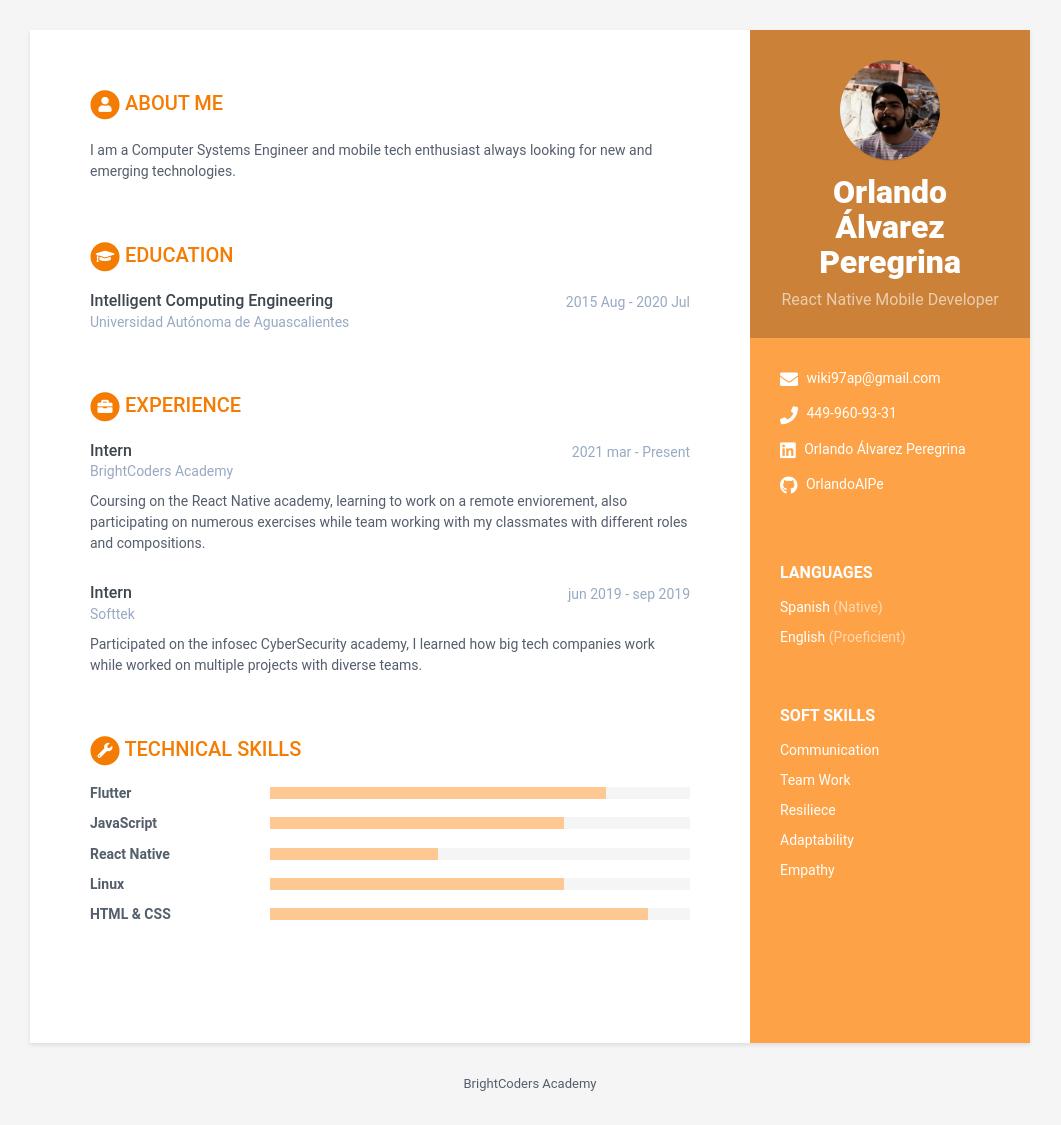
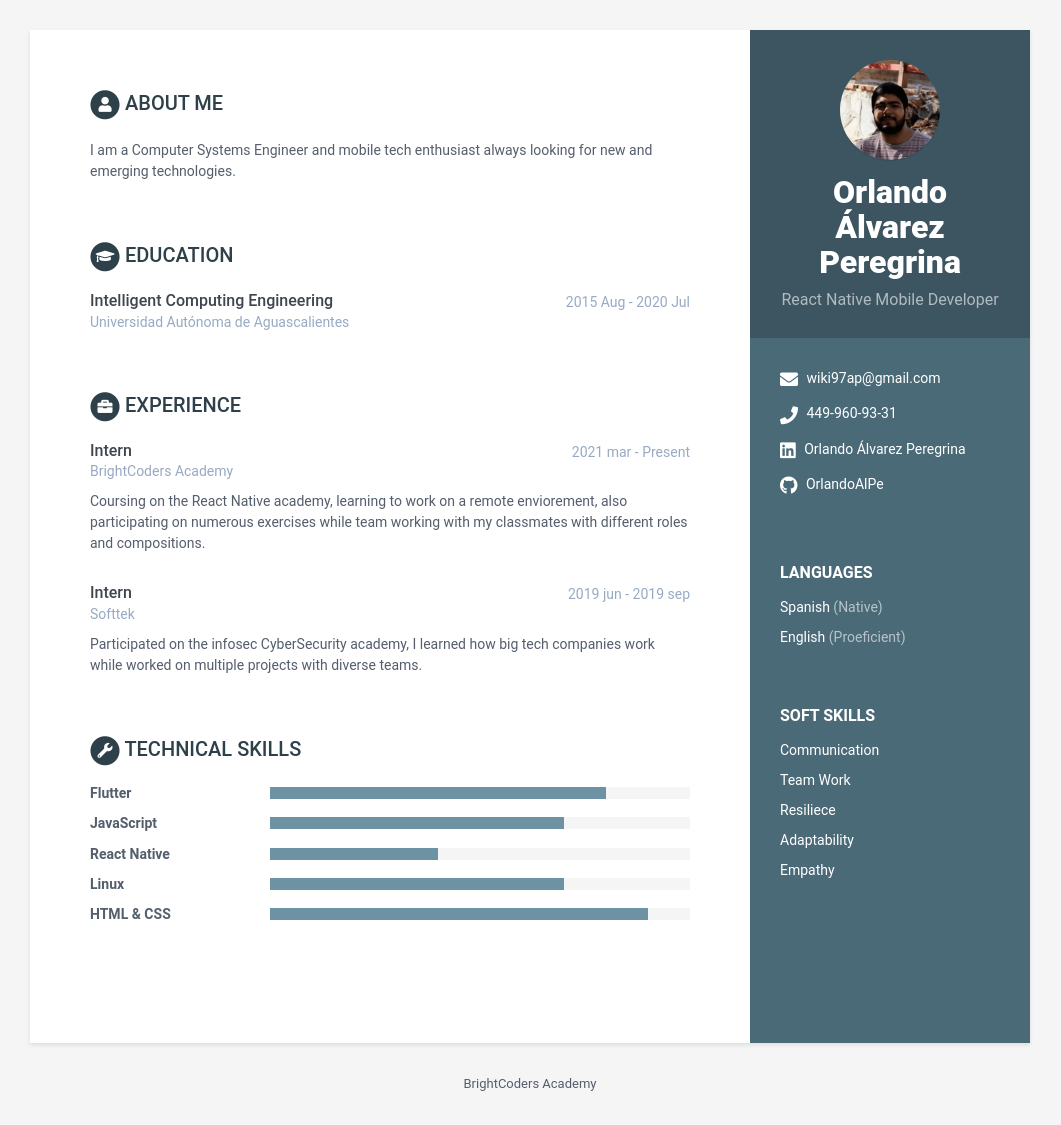
Before and after one commit to BC-MAR-21-RN/kata-resume-OrlandoAlPe, a Jekyll site: the page built from index.html, in a window 1280 px wide. Shown: the whole page, without its empty margins (110-1171 px from the left). Built offline with Jekyll 4.4.1, drawn with Linux system fonts in a browser that asks for light colours.

Commit message:
Resume
Cambio de color

```diff
--- a/_config.yml
+++ b/_config.yml
@@ -5,7 +5,7 @@ title: BrightCoders Academy
 url: '' #'http://webjeda.com'
 baseurl: 'https://bc-mar-21-rn.github.io/kata-resume-OrlandoAlPe/' #change it according to your repository name
 # Style will be applied only after restarting the build or serve. Just choose one of the options.
-theme_skin: orange # blue turquoise green berry orange ceramic
+theme_skin: ceramic # blue turquoise green berry orange ceramic
 chrome_mobile_color: #use hex colors (ex:#1976d2) or leave empty if you don't want a color for chrome mobile searchbar
 
 # Tracker
--- a/_data/data.yml
+++ b/_data/data.yml
@@ -70,7 +70,7 @@ experiences:
       roles and compositions.
 
   - role: Intern
-    time: jun 2019 - sep 2019
+    time: 2019 jun - 2019 sep
     company: Softtek
     details: |
       Participated on the infosec CyberSecurity academy, I learned how big tech companies work while worked on
```
